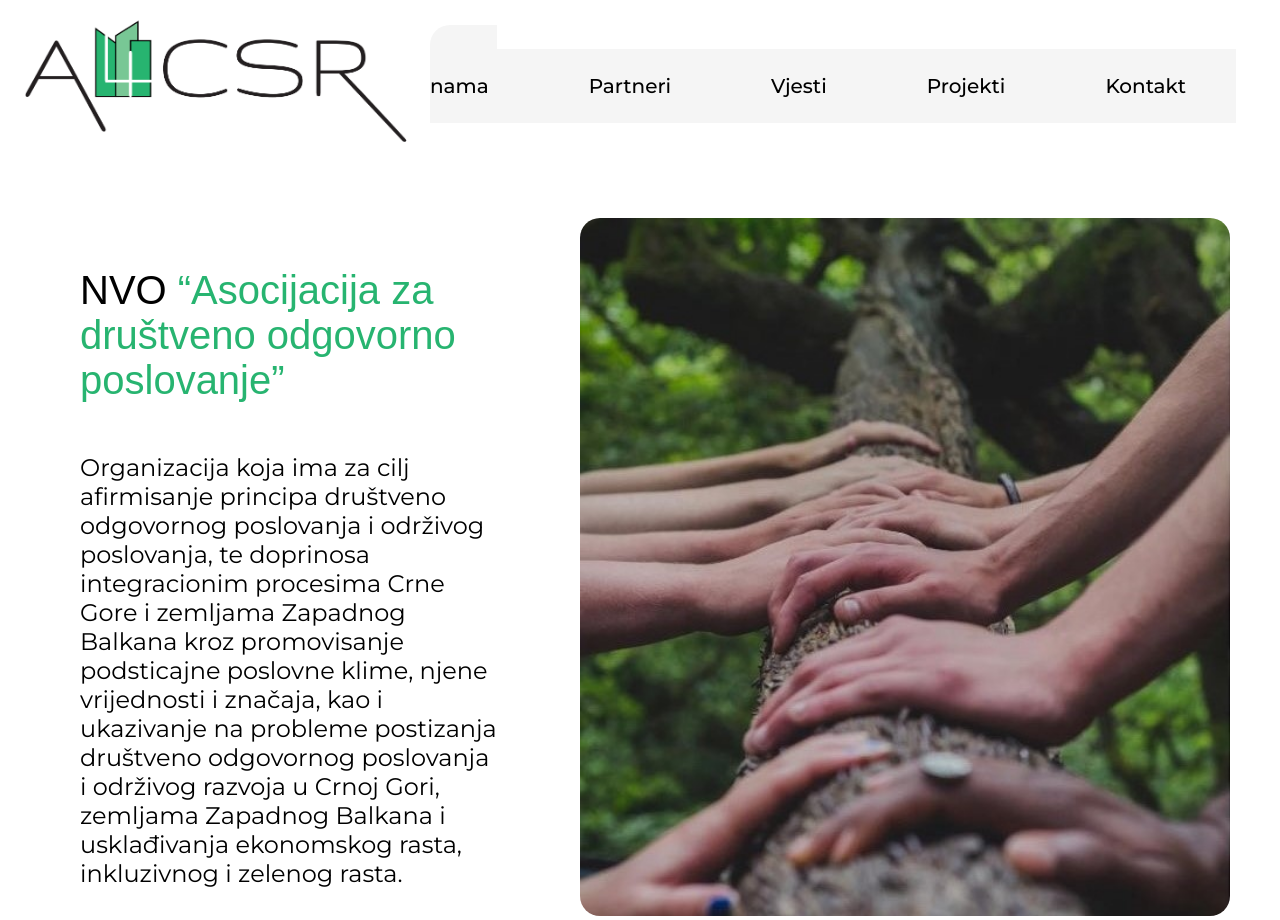
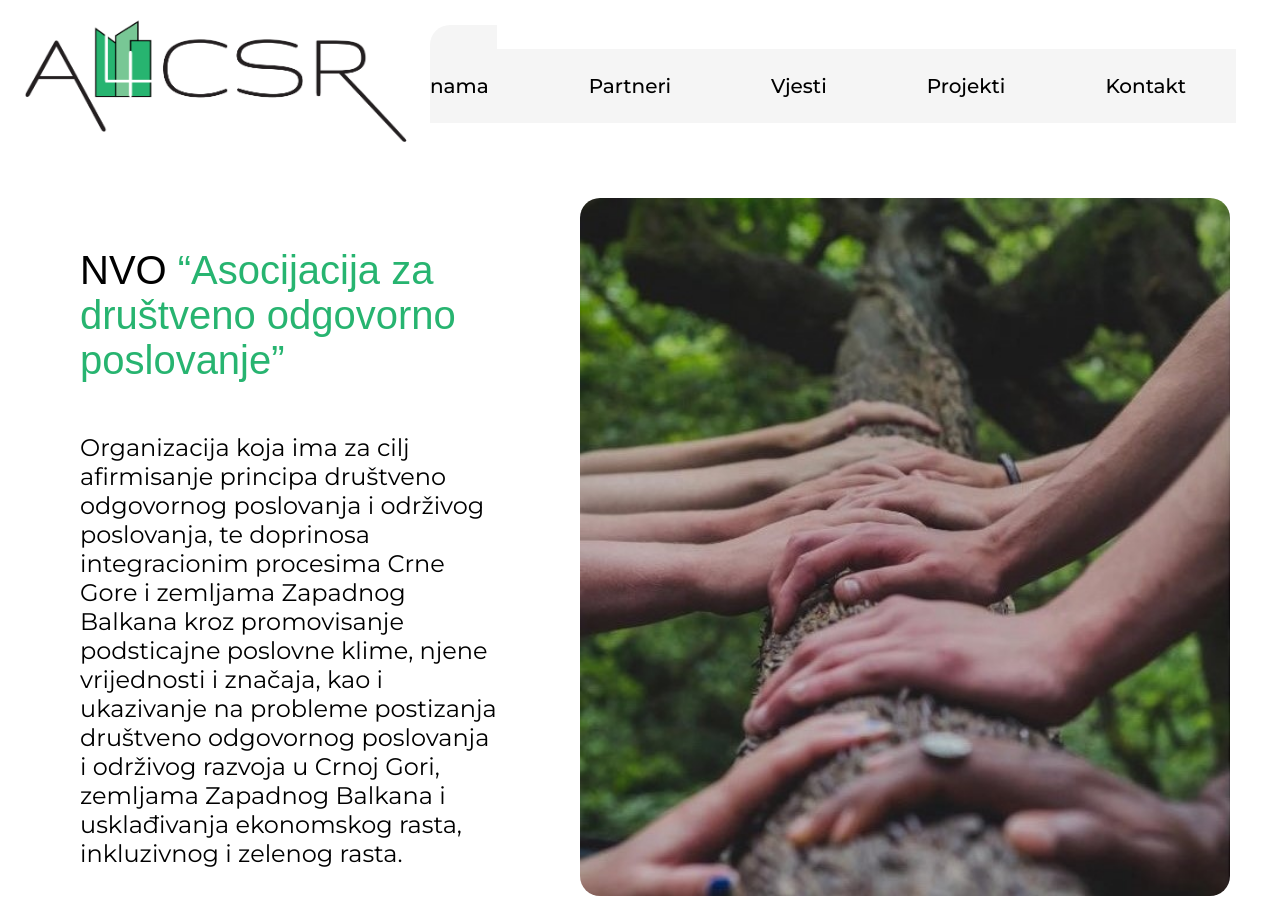
Before and after one commit to mmarakesh/a4csr, a React (Create React App) app: page / in a window 1280 px wide. Built offline with nearby package versions, Linux system fonts and the light colour scheme; a web font is replaced by a local one.

Commit message:
fixed bug

```diff
--- a/src/App.js
+++ b/src/App.js
@@ -1,8 +1,6 @@
 import React from "react";
 import {
   BrowserRouter as Router,
-  Routes,
-  Route,
   Link
 } from "react-router-dom";
 import logo from './image/logo.png';
--- a/src/Components/Onama/Onama.css
+++ b/src/Components/Onama/Onama.css
@@ -5,7 +5,7 @@
 }
 .onama {
     display: flex;
-    margin-top: 50px;
+    margin-top: 30px;
 }
 .box-onama-text {
 margin: 0px 80px;
```
